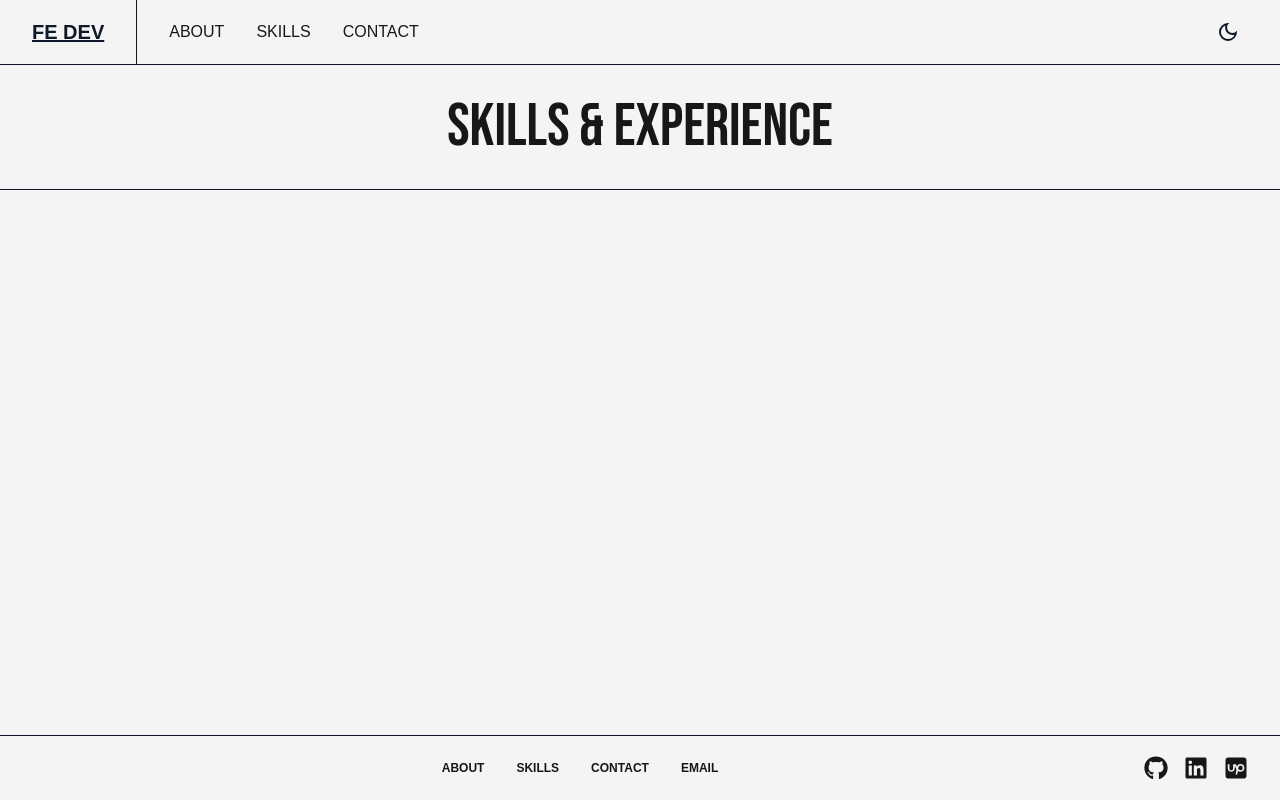
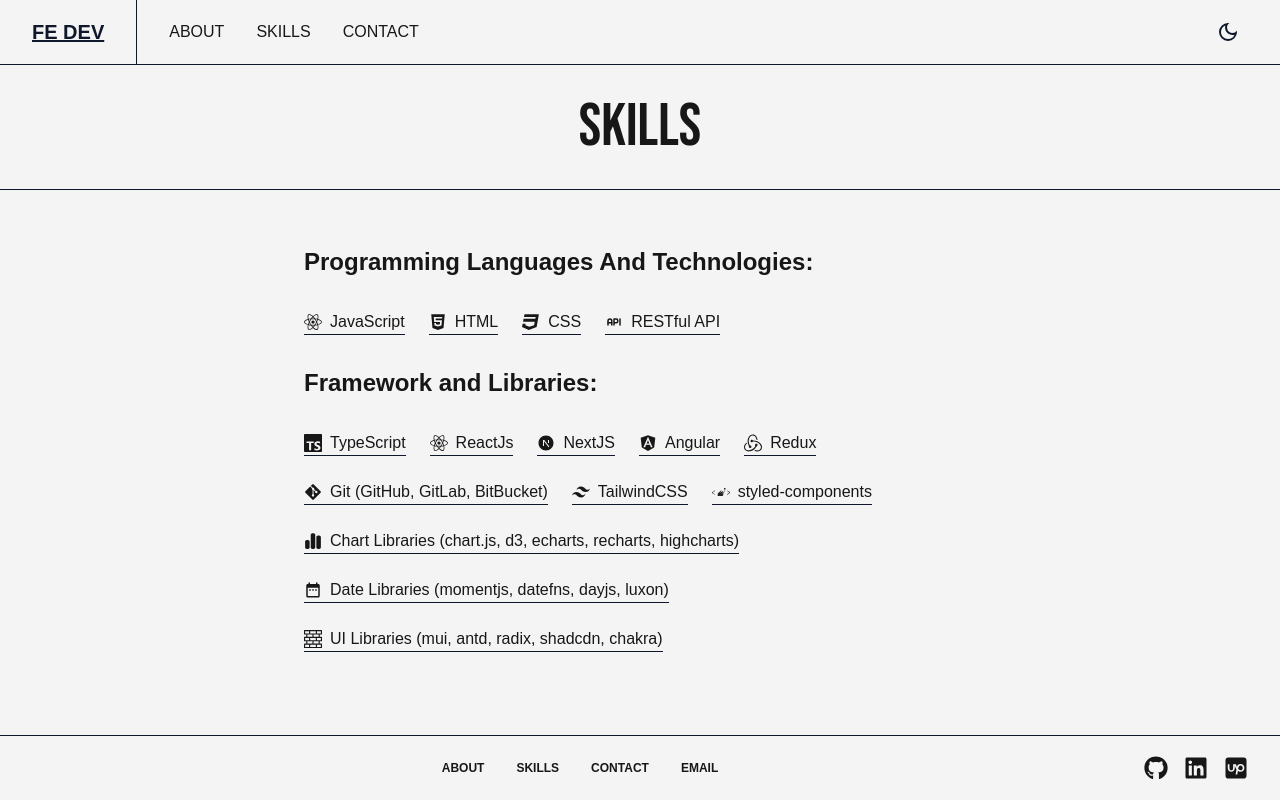
Before and after one commit to tpostolyuk/fedev-portfolio, a Next.js app: page /skills in a window 1280 px wide. Built offline with nearby package versions, Linux system fonts and the light colour scheme; a web font is replaced by a local one.

Commit message:
chore(skills): add content for skills page

```diff
--- a/src/app/skills/page.tsx
+++ b/src/app/skills/page.tsx
@@ -1,5 +1,23 @@
 import { Bebas_Neue } from "next/font/google";
 import clsx from "clsx";
+import {
+  FaChartSimple,
+  FaAngular,
+  FaGitAlt,
+  FaHtml5,
+  FaReact,
+  FaCss3,
+} from "react-icons/fa6";
+import {
+  SiStyledcomponents,
+  SiTailwindcss,
+  SiTypescript,
+  SiRedux,
+} from "react-icons/si";
+import { MdDateRange } from "react-icons/md";
+import { BsBricks } from "react-icons/bs";
+import { TbApi } from "react-icons/tb";
+import { RiNextjsFill } from "react-icons/ri";
 
 const bebasNeue = Bebas_Neue({
   subsets: ["latin"],
@@ -22,16 +40,91 @@
             "dark:text-white"
           )}
         >
-          SKILLS & EXPERIENCE
+          SKILLS
         </h1>
       </section>
       <section
         className={clsx(
-          "flex flex-col justify-center items-center py-14 h-full",
+          "flex flex-col justify-start items-center py-14 h-full",
           "dark:bg-slate-900 dark:text-white dark:border-b-white"
         )}
       >
-        <div className="flex flex-col justify-start items-start gap-8 max-w-2xl w-full"></div>
+        <div className="flex flex-col justify-start items-start gap-8 max-w-2xl w-full">
+          <section className="flex flex-col gap-8">
+            <h2 className="text-2xl font-semibold">
+              Programming Languages And Technologies:
+            </h2>
+            <ul className="flex items-center gap-6 list-none">
+              <li className="flex items-center gap-2 border-b-slate-900 border-b-[1px]">
+                <FaReact size={18} />
+                <span>JavaScript</span>
+              </li>
+              <li className="flex items-center gap-2 border-b-slate-900 border-b-[1px]">
+                <FaHtml5 size={18} />
+                <span>HTML</span>
+              </li>
+              <li className="flex items-center gap-2 border-b-slate-900 border-b-[1px]">
+                <FaCss3 size={18} />
+                <span>CSS</span>
+              </li>
+              <li className="flex items-center gap-2 border-b-slate-900 border-b-[1px]">
+                <TbApi size={18} />
+                <span>RESTful API</span>
+              </li>
+            </ul>
+          </section>
+          <section className="flex flex-col gap-8">
+            <h2 className="text-2xl font-semibold">Framework and Libraries:</h2>
+            <ul className="flex flex-wrap items-center gap-6 list-none">
+              <li className="flex items-center gap-2 border-b-slate-900 border-b-[1px]">
+                <SiTypescript size={18} />
+                <span>TypeScript</span>
+              </li>
+              <li className="flex items-center gap-2 border-b-slate-900 border-b-[1px]">
+                <FaReact size={18} />
+                <span>ReactJs</span>
+              </li>
+              <li className="flex items-center gap-2 border-b-slate-900 border-b-[1px]">
+                <RiNextjsFill size={18} />
+                <span>NextJS</span>
+              </li>
+              <li className="flex items-center gap-2 border-b-slate-900 border-b-[1px]">
+                <FaAngular size={18} />
+                <span>Angular</span>
+              </li>
+              <li className="flex items-center gap-2 border-b-slate-900 border-b-[1px]">
+                <SiRedux size={18} />
+                <span>Redux</span>
+              </li>
+              <li className="flex items-center gap-2 border-b-slate-900 border-b-[1px]">
+                <FaGitAlt size={18} />
+                <span>Git (GitHub, GitLab, BitBucket)</span>
+              </li>
+              <li className="flex items-center gap-2 border-b-slate-900 border-b-[1px]">
+                <SiTailwindcss size={18} />
+                <span>TailwindCSS</span>
+              </li>
+              <li className="flex items-center gap-2 border-b-slate-900 border-b-[1px]">
+                <SiStyledcomponents size={18} />
+                <span>styled-components</span>
+              </li>
+              <li className="flex items-center gap-2 border-b-slate-900 border-b-[1px]">
+                <FaChartSimple size={18} />
+                <span>
+                  Chart Libraries (chart.js, d3, echarts, recharts, highcharts)
+                </span>
+              </li>
+              <li className="flex items-center gap-2 border-b-slate-900 border-b-[1px]">
+                <MdDateRange size={18} />
+                <span>Date Libraries (momentjs, datefns, dayjs, luxon)</span>
+              </li>
+              <li className="flex items-center gap-2 border-b-slate-900 border-b-[1px]">
+                <BsBricks size={18} />
+                <span>UI Libraries (mui, antd, radix, shadcdn, chakra)</span>
+              </li>
+            </ul>
+          </section>
+        </div>
       </section>
     </main>
   );
--- a/src/constants/options.ts
+++ b/src/constants/options.ts
@@ -1,4 +1,4 @@
-import { FaEnvelope, FaGithub, FaLinkedin } from "react-icons/fa";
+import { FaLinkedin, FaEnvelope, FaGithub } from "react-icons/fa";
 import { FaSquareUpwork } from "react-icons/fa6";
 import { BiLogoDevTo } from "react-icons/bi";
 
```
